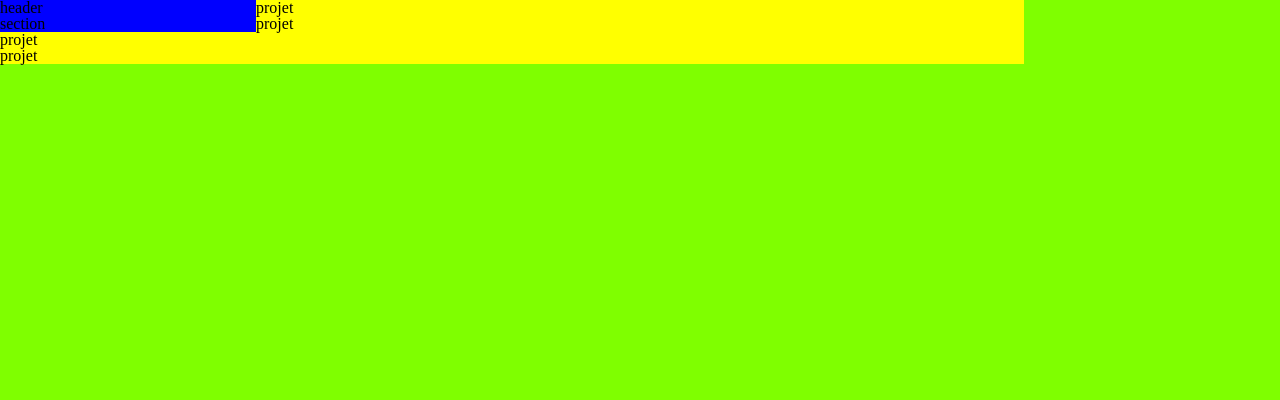
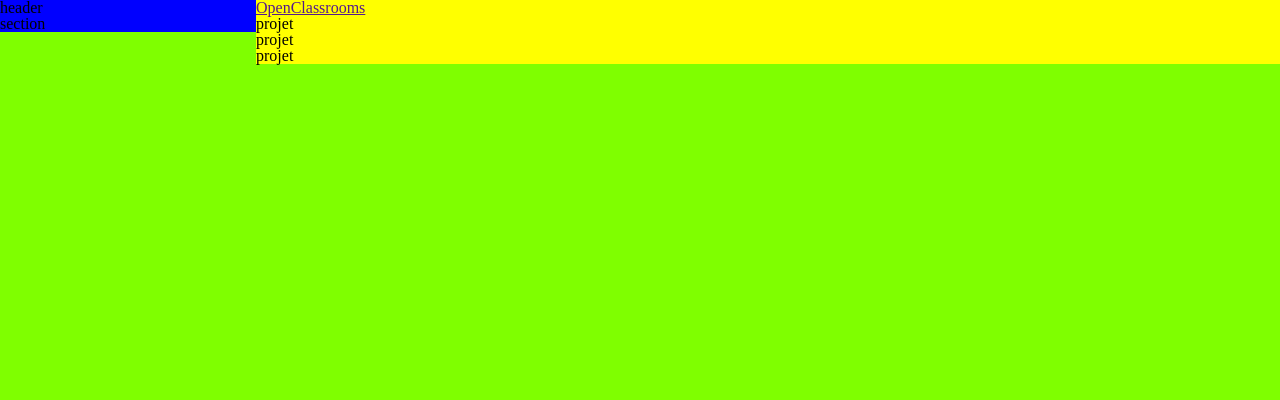
Before and after one commit to thibaud26/portfolio, a PHP site: page / in a window 1280 px wide. Shown: the part 200-600 px from the top of the page. Run offline with PHP 8.4, Linux system fonts and the light colour scheme.

Commit message:
refonte css

```diff
--- a/css/main.css
+++ b/css/main.css
@@ -68,7 +68,8 @@
     background-color: yellow;
     width: 80%;
     height: 100%;
-    display: block;
+    display: flex;
+		flex-flow: column;
     right: 0;
 }
 
--- a/index.html
+++ b/index.html
@@ -24,7 +24,7 @@
 
         <main class="warpper">
 
-            <section><p>projet</p></section>
+            <section><p><a href="">OpenClassrooms</a></p></section>
             <section><p>projet</p></section>
             <section><p>projet</p></section>
             <section><p>projet</p></section>
```
